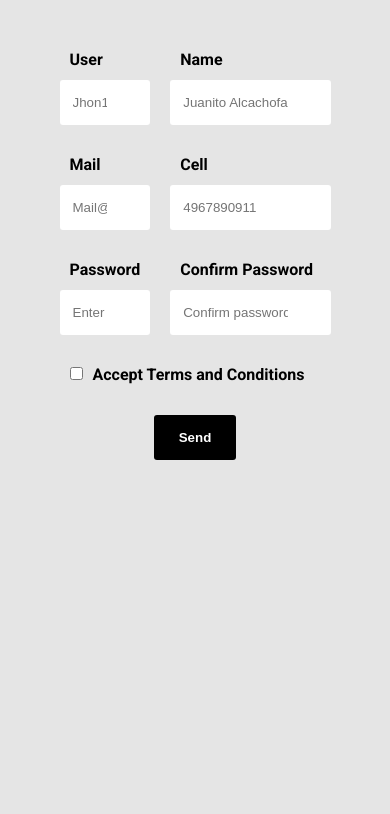
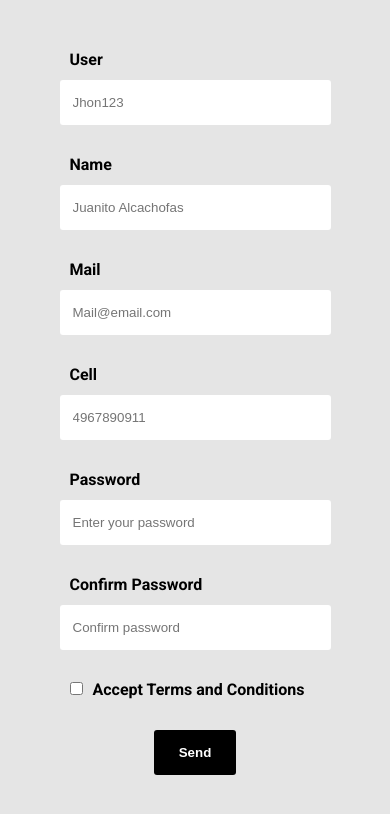
Before and after one commit to Juesgape/Basic-React-Form, a React (Create React App) app: page / in a window 390 px wide. Shown: the top 814 px of the page. Built offline with nearby package versions, Linux system fonts and the light colour scheme.

Commit message:
Making the site responsive

```diff
--- a/src/elements/forms.js
+++ b/src/elements/forms.js
@@ -101,6 +101,10 @@ const TermsContainer = styled.div`
     input {
         margin-right: 10px;
     }
+
+    @media (max-width: 800px){
+        grid-column: span 1;
+    }
 `;
 
 const CenteredButtonContainer = styled.div`
@@ -109,6 +113,10 @@ const CenteredButtonContainer = styled.div`
     align-items: center;
     grid-column: span 2;
     gap: 20px;
+
+    @media (max-width: 800px){
+        grid-column: span 1;
+    }
 `;
 
 const Button = styled.button`
@@ -142,6 +150,11 @@ const ErrorMessage = styled.div`
     b {
         padding-left: 10px;
     }
+
+    @media (max-width: 800px){
+        grid-column: span 1;
+        font-size: 0.7rem;
+    }
 `;
 
 const SuccessfulMessage = styled.p`
```
